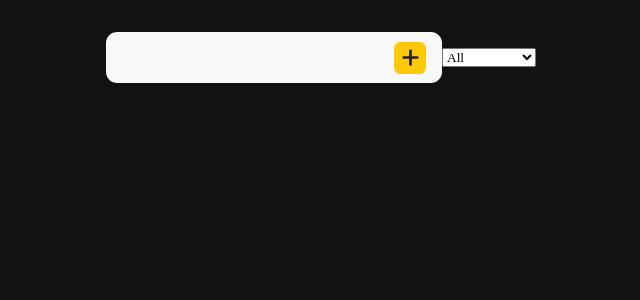
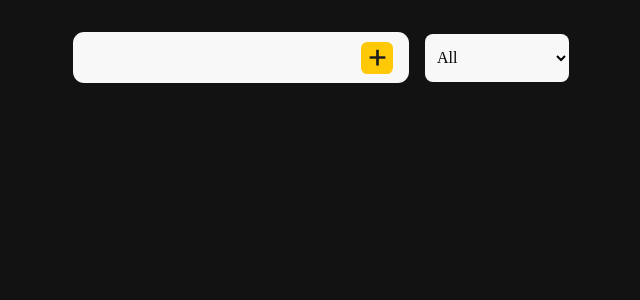
Before and after one commit to Sadegh-AT/To-Do-List, a React (Create React App) app: page / in a window 1280 px wide. Shown: the top 300 px of the page, without its empty margins (319-959 px from the left). Built offline with nearby package versions, Linux system fonts and the light colour scheme.

Commit message:
style select input

```diff
--- a/src/Todo/Todo.css
+++ b/src/Todo/Todo.css
@@ -4,6 +4,7 @@
   justify-content: center;
   align-items: center;
   margin-bottom: 6rem;
+  gap: 1rem;
 }
 .todo-input {
   display: flex;
@@ -48,10 +49,22 @@
   scale: 0.9;
 }
 .todo-sort {
-  position: relative;
+  width: 9rem;
+  height: 3rem;
+  border-radius: 0.5rem;
+  display: flex;
+  align-items: center;
+  justify-content: center;
+  overflow: hidden;
 }
 .todo-sort select {
-  /* display: none; */
+  background-color: #f8f8f8;
+  outline: none;
+  border: none;
+  width: 100%;
+  height: 100%;
+  padding: 0.5rem;
+  font-size: 1rem;
 }
 .idk {
   width: 100%;
```
